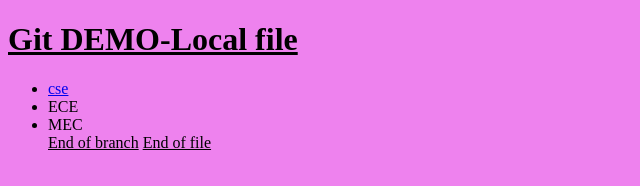
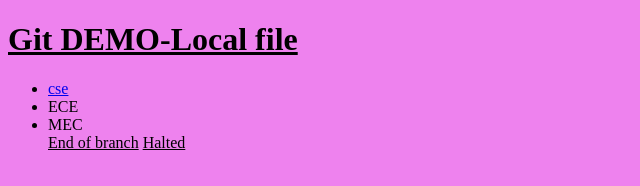
Before and after one commit to VanapalliNeelima/rgukt, a plain HTML site: page index.html in a window 1280 px wide. Shown: the full height of the page, 0-640 px from the left. Drawn offline with Linux system fonts and the light colour scheme.

Commit message:
halted code added
at end of file

```diff
--- a/index.html
+++ b/index.html
@@ -13,7 +13,7 @@
             <li>ECE</li>
             <li>MEC</li>
             <u>End of branch</u>
-            <u>End of file </u>
+            <u>Halted </u>
         </ul>
     </body>
 </html>
```
